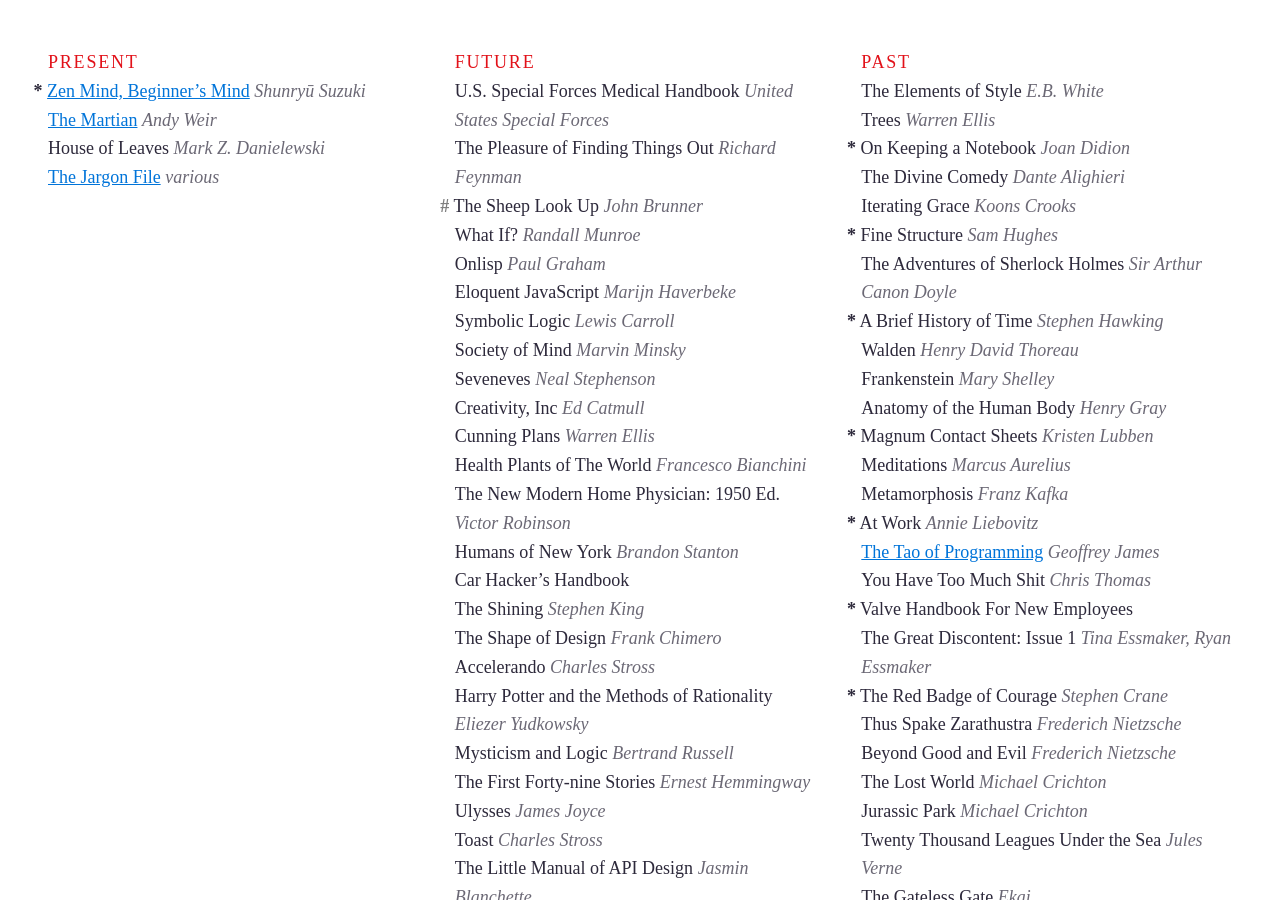
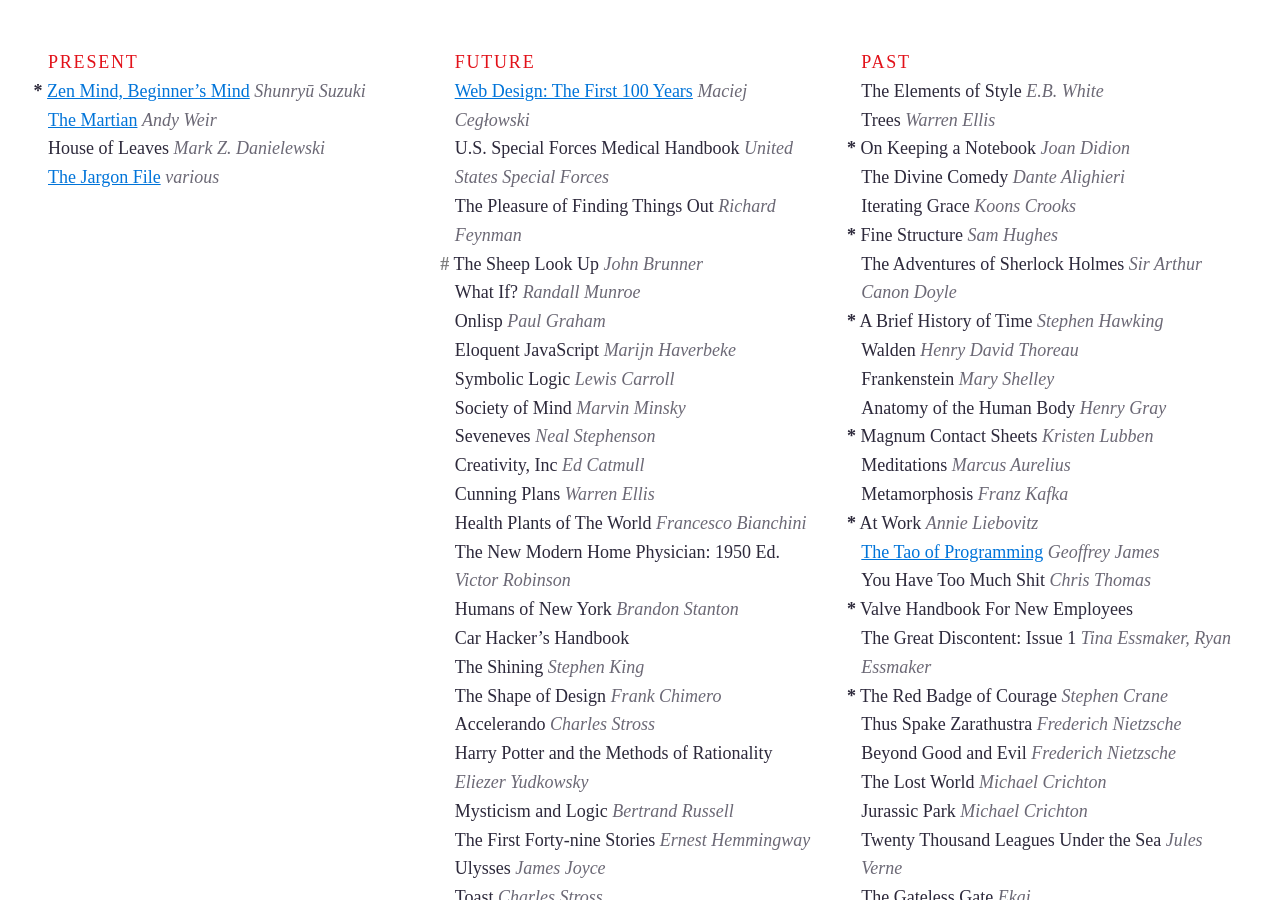
Before and after one commit to joshbeckman/andjosh.github.io, a Jekyll site: the page built from reading-lists.md, in a window 1280 px wide and 900 px high. Built offline with Jekyll 4.4.1, drawn with Linux system fonts in a browser that asks for light colours; Markdown is read by kramdown in place of the engine named in the settings.

Commit message:
new reading want

```diff
--- a/reading-lists.md
+++ b/reading-lists.md
@@ -11,6 +11,7 @@
 
 <!--two items:-->
 
+- [Web Design: The First 100 Years](http://idlewords.com/talks/web_design_first_100_years.htm) _Maciej Cegłowski_
 - U.S. Special Forces Medical Handbook _United States Special Forces_
 - The Pleasure of Finding Things Out _Richard Feynman_
 - __#__ The Sheep Look Up _John Brunner_
```
